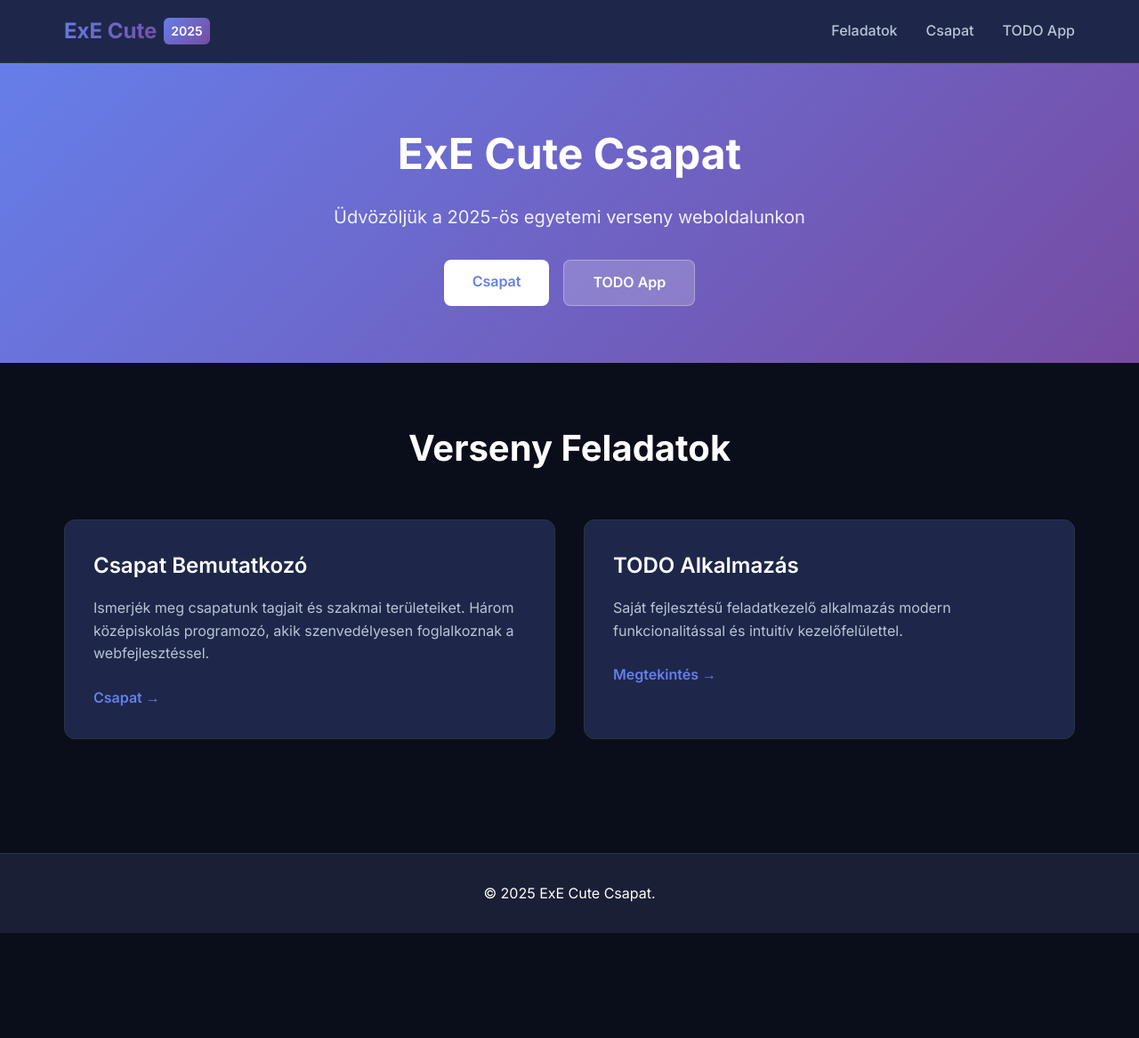
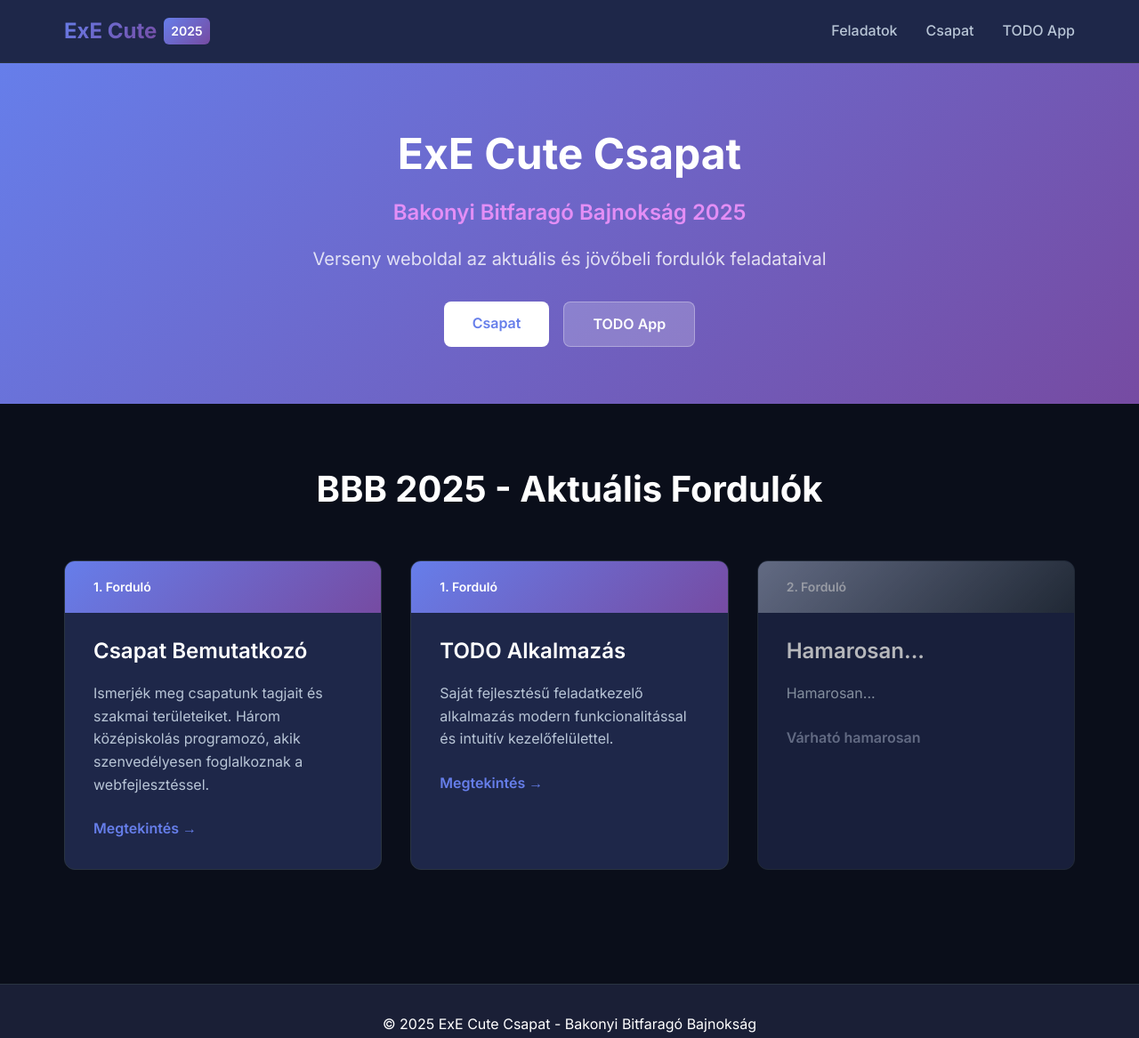
Before and after one commit to Bali0531-RC/exeCute-bbb-megoldasok, a plain HTML site: page index.html in a window 1280 px wide. Shown: the whole page at 89% size. Before the commit the page ends 1049 px from the top, so only its background shows below. Drawn offline with Linux system fonts and the light colour scheme.

Commit message:
főoldal update

```diff
--- a/index.html
+++ b/index.html
@@ -1,9 +1,9 @@
 <!DOCTYPE html>
-<html lang="hu">
+</html>
 <head>
     <meta charset="UTF-8">
     <meta name="viewport" content="width=device-width, initial-scale=1.0">
-    <title>ExE Cute - 2025 Verseny</title>
+    <title>ExE Cute - Bakonyi Bitfaragó Bajnokság 2025</title>
     <link rel="preconnect" href="https://fonts.googleapis.com">
     <link rel="preconnect" href="https://fonts.gstatic.com" crossorigin>
     <link href="https://fonts.googleapis.com/css2?family=Inter:wght@300;400;500;600;700&display=swap" rel="stylesheet">
@@ -28,28 +28,43 @@
         <section class="hero">
             <div class="hero-content">
                 <h1 class="hero-title">ExE Cute Csapat</h1>
-                <p class="hero-subtitle">Üdvözöljük a 2025-ös egyetemi verseny weboldalunkon</p>
+                <h2 class="hero-competition">Bakonyi Bitfaragó Bajnokság 2025</h2>
+                <p class="hero-subtitle">Verseny weboldal az aktuális és jövőbeli fordulók feladataival</p>
                 <div class="hero-buttons">
-                    <a href="team/index.html" class="btn-primary">Csapat</a>
-                    <a href="todo/index.html" class="btn-secondary">TODO App</a>
+                    <a href="team/" class="btn-primary">Csapat</a>
+                    <a href="todo/" class="btn-secondary">TODO App</a>
                 </div>
             </div>
         </section>
-
         <section id="features" class="features">
             <div class="features-container">
-                <h2 class="section-title">Verseny Feladatok</h2>
+                <h2 class="section-title">BBB 2025 - Aktuális Fordulók</h2>
                 <div class="feature-grid">
                     <div class="feature-card">
+                        <div class="card-header">
+                            <span class="round-badge">1. Forduló</span>
+                        </div>
                         <h3>Csapat Bemutatkozó</h3>
                         <p>Ismerjék meg csapatunk tagjait és szakmai területeiket. Három középiskolás programozó, akik szenvedélyesen foglalkoznak a webfejlesztéssel.</p>
-                        <a href="team/index.html" class="feature-link">Csapat →</a>
+                        <a href="team/" class="feature-link">Megtekintés →</a>
                     </div>
 
                     <div class="feature-card">
+                        <div class="card-header">
+                            <span class="round-badge">1. Forduló</span>
+                        </div>
                         <h3>TODO Alkalmazás</h3>
                         <p>Saját fejlesztésű feladatkezelő alkalmazás modern funkcionalitással és intuitív kezelőfelülettel.</p>
-                        <a href="todo/index.html" class="feature-link">Megtekintés →</a>
+                        <a href="todo/" class="feature-link">Megtekintés →</a>
+                    </div>
+
+                    <div class="feature-card coming-soon">
+                        <div class="card-header">
+                            <span class="round-badge upcoming">2. Forduló</span>
+                        </div>
+                        <h3>Hamarosan...</h3>
+                        <p>Hamarosan...</p>
+                        <div class="feature-link disabled">Várható hamarosan</div>
                     </div>
                 </div>
             </div>
@@ -58,7 +73,7 @@
 
     <footer class="footer">
         <div class="footer-content">
-            <p>&copy; 2025 ExE Cute Csapat.</p>
+            <p>&copy; 2025 ExE Cute Csapat - Bakonyi Bitfaragó Bajnokság</p>
         </div>
     </footer>
 </body>
--- a/style.css
+++ b/style.css
@@ -111,13 +111,21 @@ body {
 .hero-title {
     font-size: 3rem;
     font-weight: 700;
+    margin-bottom: 0.5rem;
+}
+
+.hero-competition {
+    font-size: 1.5rem;
+    font-weight: 600;
     margin-bottom: 1rem;
+    color: var(--accent-color);
+    opacity: 0.9;
 }
 
 .hero-subtitle {
     font-size: 1.25rem;
     margin-bottom: 2rem;
-    opacity: 0.9;
+    opacity: 0.8;
 }
 
 .hero-buttons {
@@ -177,15 +185,57 @@ body {
 .feature-card {
     background: var(--bg-card);
     border-radius: 0.75rem;
-    padding: 2rem;
+    padding: 0;
     border: 1px solid var(--border-color);
     box-shadow: var(--shadow-heavy);
     transition: transform 0.3s, box-shadow 0.3s;
+    overflow: hidden;
 }
 
-.feature-card:hover {
+.feature-card:hover:not(.coming-soon) {
     transform: translateY(-4px);
     box-shadow: var(--shadow-light);
+}
+
+.card-header {
+    background: var(--primary-gradient);
+    padding: 1rem 2rem;
+    margin-bottom: 1.5rem;
+}
+
+.round-badge {
+    color: white;
+    font-weight: 600;
+    font-size: 0.875rem;
+}
+
+.round-badge.upcoming {
+    opacity: 0.7;
+}
+
+.feature-card h3,
+.feature-card p {
+    padding: 0 2rem;
+}
+
+.feature-card .feature-link {
+    display: block;
+    padding: 0 2rem 2rem;
+}
+
+.coming-soon {
+    opacity: 0.7;
+    position: relative;
+}
+
+.coming-soon .card-header {
+    background: linear-gradient(135deg, var(--text-muted), var(--border-color));
+}
+
+.feature-link.disabled {
+    color: var(--text-muted);
+    cursor: not-allowed;
+    text-decoration: none;
 }
 
 .feature-card h3 {
```
